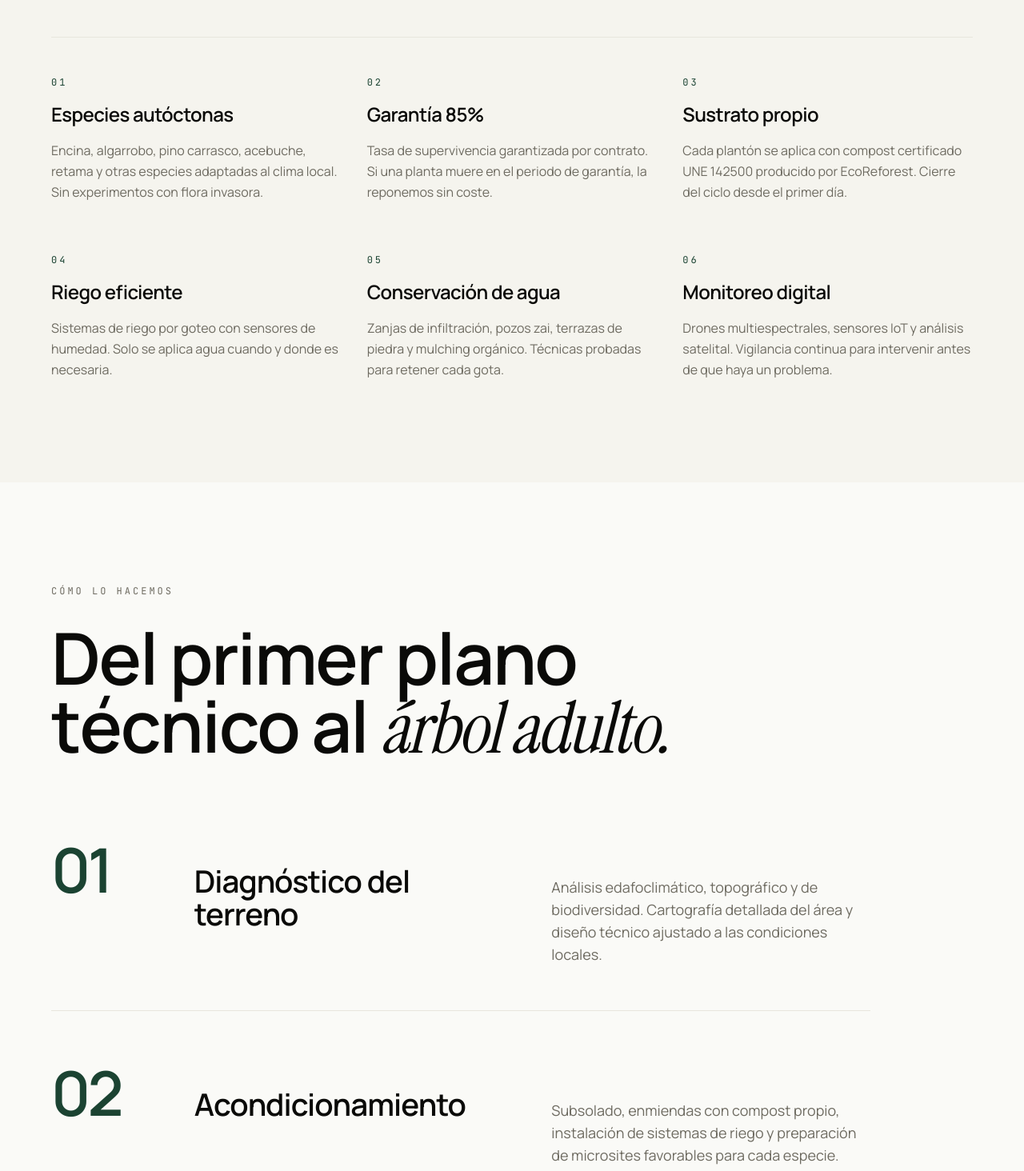
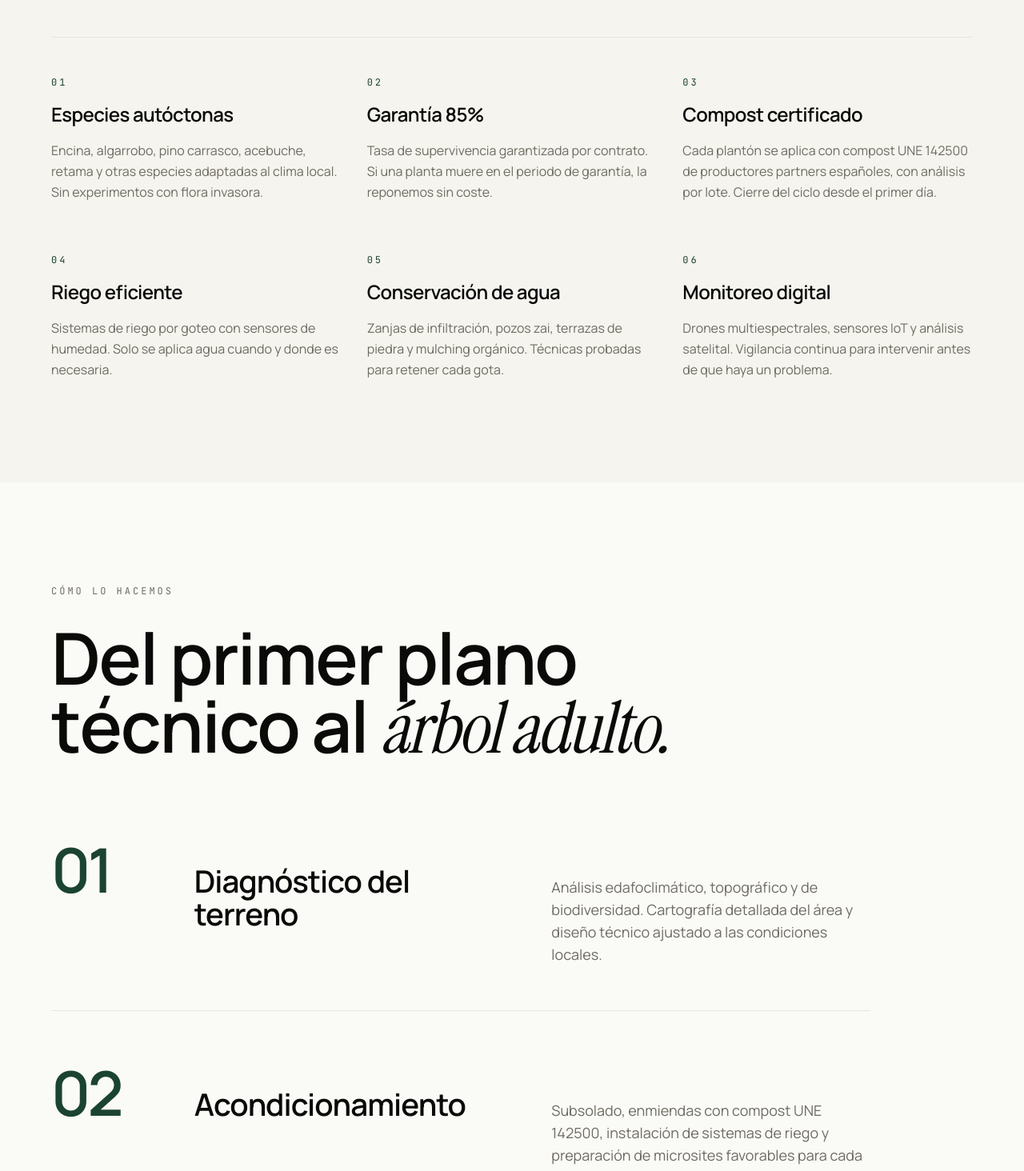
Before and after one commit to Ecoreforest/web, a Next.js app: page /servicios/reforestacion in a window 1280 px wide. Shown: the part 1120-2584 px from the top of the page at 80% size. Built offline with nearby package versions, Linux system fonts and the light colour scheme.

Commit message:
Add files via upload
15

```diff
--- a/app/components/equipo/EquipoEstructura.tsx
+++ b/app/components/equipo/EquipoEstructura.tsx
@@ -8,6 +8,13 @@ type Area = {
   nombre: string;
   funcion: string;
 };
+
+/**
+ * Paso 15: área 05 pasa de "Compostaje y biocompost / Recetas, proveedores,
+ * control de calidad y permisos" a "Compost certificado / Auditoría de
+ * partners UNE 142500, análisis por lote y trazabilidad de origen".
+ * Refleja el pivote: no fabricamos, seleccionamos y validamos.
+ */
 
 const areas: Area[] = [
   {
@@ -32,8 +39,8 @@ const areas: Area[] = [
   },
   {
     numero: '05',
-    nombre: 'Compostaje y biocompost',
-    funcion: 'Recetas, proveedores, control de calidad y permisos.',
+    nombre: 'Compost certificado',
+    funcion: 'Auditoría de partners UNE 142500, análisis por lote y trazabilidad de origen.',
   },
   {
     numero: '06',
--- a/app/components/equipo/EquipoManifiesto.tsx
+++ b/app/components/equipo/EquipoManifiesto.tsx
@@ -3,6 +3,10 @@
 import { motion } from 'framer-motion';
 import SectionEyebrow from '../SectionEyebrow';
 
+/**
+ * Paso 15: "cada tonelada de compost producida" → "cada tonelada de compost
+ * aplicada". Ya no producimos compost, lo compramos a partners certificados.
+ */
 export default function EquipoManifiesto() {
   return (
     <section className="relative py-20 lg:py-28 bg-bone">
@@ -40,7 +44,7 @@ export default function EquipoManifiesto() {
             sin ánimo de lucro, transparente, auditable, abierta.
           </p>
           <p className="text-ink">
-            Cada hectárea plantada, cada tonelada de compost producida y cada
+            Cada hectárea plantada, cada tonelada de compost aplicada y cada
             cifra publicada pasa por nosotros antes de que nadie más la vea.
             Esa es la única promesa que sabemos cumplir.
           </p>
--- a/app/components/home/HomeTecnologia.tsx
+++ b/app/components/home/HomeTecnologia.tsx
@@ -6,8 +6,14 @@ import Image from 'next/image';
 import Link from 'next/link';
 import SectionEyebrow from '../SectionEyebrow';
 
+/**
+ * Paso 15: primer pilar tecnológico pasa de "Compostaje acelerado / 30-45 días"
+ * (obsoleto tras el pivote de externalización) a "Compost UNE 142500 /
+ * Análisis por lote", coherente con lo que hoy hacemos en /tecnologia.
+ */
+
 const tech = [
-  { nombre: 'Compostaje acelerado', dato: '30-45 días' },
+  { nombre: 'Compost UNE 142500', dato: 'Análisis por lote' },
   { nombre: 'Drones multiespectrales', dato: 'NDVI en tiempo real' },
   { nombre: 'Sensores IoT', dato: '24/7 en campo' },
   { nombre: 'Análisis satelital', dato: 'Sentinel-2 · Landsat' },
@@ -43,7 +49,6 @@ export default function HomeTecnologia() {
 
       <div className="relative container-x max-w-7xl py-24 lg:py-32">
 
-        {/* Cabecera con drone flotante al lado */}
         <div className="grid lg:grid-cols-12 gap-10 lg:gap-16 items-center">
           <div className="lg:col-span-7">
             <SectionEyebrow light>Tecnología</SectionEyebrow>
@@ -71,7 +76,6 @@ export default function HomeTecnologia() {
             </motion.p>
           </div>
 
-          {/* Wrapper externo: scroll-linked y + entrada al viewport */}
           <motion.div
             style={{ y: droneY }}
             initial={{ opacity: 0, scale: 0.95 }}
@@ -80,8 +84,6 @@ export default function HomeTecnologia() {
             transition={{ duration: 1.4, ease: [0.16, 1, 0.3, 1] }}
             className="lg:col-span-5 relative aspect-square w-full max-w-sm mx-auto lg:max-w-none"
           >
-            {/* Wrapper interno: float continuo (oscilación + micro-rotación)
-                Simula vuelo del drone sin tocar la PNG. */}
             <motion.div
               className="absolute inset-0"
               animate={{
--- a/app/servicios/forest-clean/page.tsx
+++ b/app/servicios/forest-clean/page.tsx
@@ -8,6 +8,12 @@ export const metadata = {
   description: 'Servicio integral de limpieza y gestión de biomasa forestal en 4 fases. Prevención de incendios y valorización circular de la biomasa obtenida.',
 };
 
+/**
+ * Paso 15: reescritas todas las menciones a "nuestras instalaciones de
+ * compostaje". La biomasa herbácea se entrega a productores partners UNE 142500.
+ * Los destinos de valorización pasan a ser: astilla energética, biochar y
+ * entrega a partners de compostaje certificados.
+ */
 export default function ForestClean() {
   return (
     <>
@@ -15,7 +21,7 @@ export default function ForestClean() {
         eyebrow="Servicio 03"
         title="Forest Clean. Bosques limpios, comunidades protegidas."
         italicWord="comunidades protegidas."
-        description="Servicio integral de limpieza y gestión de biomasa forestal. Reducimos el riesgo de incendios mientras alimentamos la economía circular del compostaje y la valorización energética."
+        description="Servicio integral de limpieza y gestión de biomasa forestal. Reducimos el riesgo de incendios y valorizamos toda la biomasa obtenida: astilla energética, biochar y entrega a productores de compost certificados."
         imagen="https://res.cloudinary.com/dekgmk73i/image/upload/q_auto/f_auto/v1780492612/servicio-hero-forest-clean_aj7hwi.png"
       />
 
@@ -35,7 +41,7 @@ export default function ForestClean() {
           },
           {
             titulo: 'Biomasa valorizada',
-            descripcion: 'Toda la biomasa obtenida se reincorpora al ciclo: compostaje, biochar o astilla energética. Cero residuo, cero quema en campo.',
+            descripcion: 'Toda la biomasa obtenida se reincorpora al ciclo: astilla energética, biochar o entrega a productores de compost certificados. Cero residuo, cero quema en campo.',
           },
           {
             titulo: 'Empleo rural',
@@ -59,8 +65,8 @@ export default function ForestClean() {
         pasos={[
           { numero: '01', titulo: 'Diagnóstico y planificación', descripcion: 'Evaluación técnica del estado del monte, cartografía de zonas de riesgo, plan de actuación con criterios de biodiversidad y tramitación de permisos administrativos.' },
           { numero: '02', titulo: 'Trabajos silvícolas', descripcion: 'Desbroce selectivo del sotobosque, poda de formación, eliminación de árboles muertos o enfermos, y apertura y mantenimiento de cortafuegos.' },
-          { numero: '03', titulo: 'Recogida y clasificación', descripcion: 'Separación en campo según el destino de cada material: leñoso para astilla, herbáceo para compostaje, carbonizado para biochar.' },
-          { numero: '04', titulo: 'Valorización y trazabilidad', descripcion: 'Transporte a nuestras instalaciones, incorporación al proceso de compostaje y certificados de gestión sostenible para el cliente.' },
+          { numero: '03', titulo: 'Recogida y clasificación', descripcion: 'Separación en campo según el destino de cada material: leñoso para astilla energética, herbáceo para productores de compost certificados, carbonizado para biochar.' },
+          { numero: '04', titulo: 'Valorización y trazabilidad', descripcion: 'Transporte a instalaciones autorizadas de valorización (energía, compostaje certificado o biochar) y entrega al cliente de certificados de gestión sostenible.' },
         ]}
       />
 
--- a/app/servicios/reforestacion/page.tsx
+++ b/app/servicios/reforestacion/page.tsx
@@ -8,6 +8,11 @@ export const metadata = {
   description: 'Diseño, plantación y mantenimiento de proyectos de restauración ecológica con especies autóctonas y garantía de supervivencia del 85%.',
 };
 
+/**
+ * Paso 15: dos fixes tras el pivote de externalización del compost:
+ * - Feature "Sustrato propio" → "Compost certificado" (compramos, no producimos).
+ * - Paso 02 "enmiendas con compost propio" → "enmiendas con compost UNE 142500".
+ */
 export default function Reforestacion() {
   return (
     <>
@@ -33,8 +38,8 @@ export default function Reforestacion() {
             descripcion: 'Tasa de supervivencia garantizada por contrato. Si una planta muere en el periodo de garantía, la reponemos sin coste.',
           },
           {
-            titulo: 'Sustrato propio',
-            descripcion: 'Cada plantón se aplica con compost certificado UNE 142500 producido por EcoReforest. Cierre del ciclo desde el primer día.',
+            titulo: 'Compost certificado',
+            descripcion: 'Cada plantón se aplica con compost UNE 142500 de productores partners españoles, con análisis por lote. Cierre del ciclo desde el primer día.',
           },
           {
             titulo: 'Riego eficiente',
@@ -57,7 +62,7 @@ export default function Reforestacion() {
         italicWord="árbol adulto."
         pasos={[
           { numero: '01', titulo: 'Diagnóstico del terreno', descripcion: 'Análisis edafoclimático, topográfico y de biodiversidad. Cartografía detallada del área y diseño técnico ajustado a las condiciones locales.' },
-          { numero: '02', titulo: 'Acondicionamiento', descripcion: 'Subsolado, enmiendas con compost propio, instalación de sistemas de riego y preparación de microsites favorables para cada especie.' },
+          { numero: '02', titulo: 'Acondicionamiento', descripcion: 'Subsolado, enmiendas con compost UNE 142500, instalación de sistemas de riego y preparación de microsites favorables para cada especie.' },
           { numero: '03', titulo: 'Plantación', descripcion: 'Plantación en otoño-invierno con plantas de vivero propio. Densidad de 400-1.200 plantas por hectárea según especie y objetivos del proyecto.' },
           { numero: '04', titulo: 'Mantenimiento y monitoreo', descripcion: 'Seguimiento durante 2-3 años: riego, reposición de marras, control de plagas y monitoreo continuo con tecnología de campo y satélite.' },
         ]}
--- a/next.config.mjs
+++ b/next.config.mjs
@@ -1,26 +1,15 @@
 /** @type {import('next').NextConfig} */
 const nextConfig = {
   /**
-   * Paso 14: redirect 301 permanente de /proceso a /proyecto.
-   *
-   * La página /proceso se elimina en el sweep de coherencia. Su contenido
-   * único (Balance del ciclo, Trazabilidad) migra a /proyecto y /tecnologia.
-   * El redirect asegura que:
-   * - Los enlaces externos existentes (Search Console indexó la URL) no rompen
-   * - Google transfiere el peso SEO de /proceso al destino apropiado
-   * - Cualquier bookmark antiguo del usuario funciona
-   *
-   * Se usa /proyecto como destino porque ahí queda el Balance del ciclo (la
-   * sección de más peso de la antigua /proceso). Trazabilidad va a /tecnologia
-   * pero es una capa más técnica; el visitante genérico buscará "el proceso"
-   * pensando en el ciclo completo.
+   * Paso 14 (re-subido en paso 15): redirect permanente /proceso → /proyecto.
+   * Asegura que enlaces externos (Search Console) y bookmarks antiguos no rompan.
    */
   async redirects() {
     return [
       {
         source: '/proceso',
         destination: '/proyecto',
-        permanent: true, // 308 (preserva el método); Google lo trata igual que 301 para SEO
+        permanent: true,
       },
     ];
   },
```
Also changed, not shown: app/components/Footer.tsx (+1 -10 lines), app/components/proyecto/ProyectoBalanceCiclo.tsx (+3 -10 lines), app/components/proyecto/ProyectoCTA.tsx (+2 -5 lines), app/proyecto/page.tsx (+3 -4 lines), app/sitemap.ts (+2 -11 lines).
